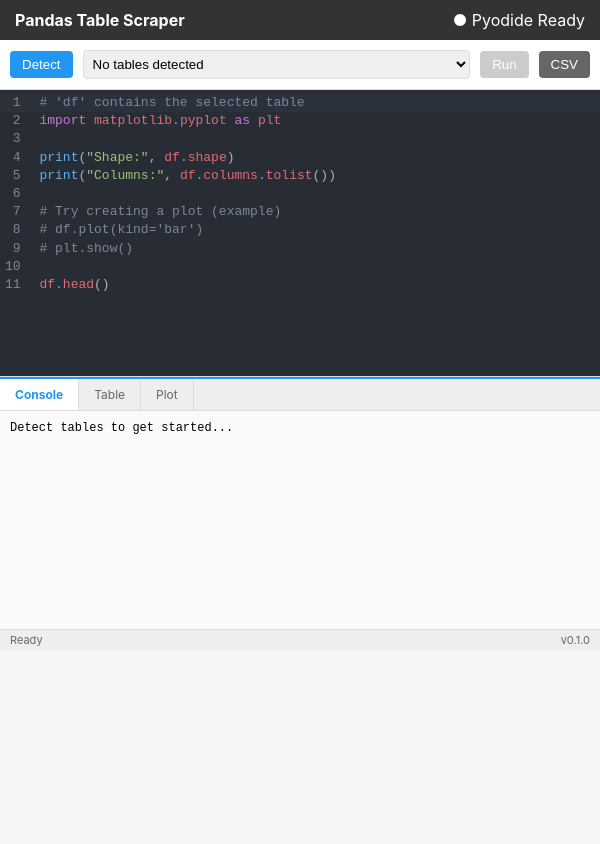
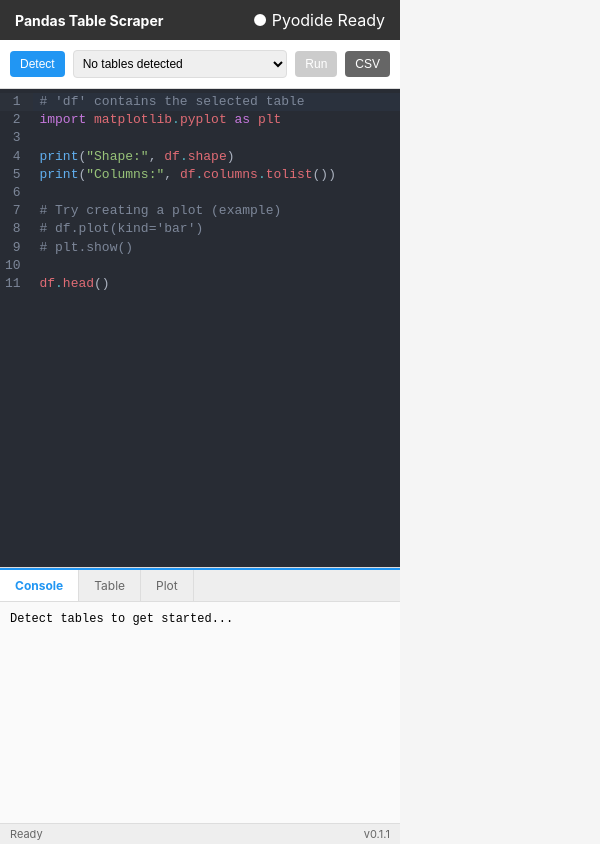
Before and after one commit to dlfelps/pandatable, a browser extension: page dist/src/popup/index.html in a window 400 px wide. Shown: the whole page, 600 px wide, since content can reach past the window. Drawn offline with Linux system fonts and the light colour scheme.

Commit message:
conductor(checkpoint): Checkpoint end of Phase 2 - Side Panel UI and Triggering

```diff
--- a/dist/src/background/index.js
+++ b/dist/src/background/index.js
@@ -1 +1 @@
-(function(){"use strict";const a="src/offscreen/index.html";async function c(){await chrome.offscreen.hasDocument?.()||await chrome.offscreen.createDocument({url:a,reasons:[chrome.offscreen.Reason.WORKERS||"WORKERS"],justification:"Run Pyodide in a Web Worker for data processing"})}chrome.runtime.onMessage.addListener((e,n,o)=>{if(e.type==="RUN_PYTHON")return(async()=>{try{await c();const r=await chrome.runtime.sendMessage({target:"offscreen",data:{type:"RUN_CODE",code:e.code,data:e.data}});o(r)}catch(r){o({type:"ERROR",error:r.message})}})(),!0}),console.log("Background Service Worker loaded")})();
+(function(){"use strict";const n="src/offscreen/index.html";async function a(){await chrome.offscreen.hasDocument?.()||await chrome.offscreen.createDocument({url:n,reasons:[chrome.offscreen.Reason.WORKERS||"WORKERS"],justification:"Run Pyodide in a Web Worker for data processing"})}chrome.runtime.onMessage.addListener((e,c,o)=>{if(e.type==="RUN_PYTHON")return(async()=>{try{await a();const r=await chrome.runtime.sendMessage({target:"offscreen",data:{type:"RUN_CODE",code:e.code,data:e.data}});o(r)}catch(r){o({type:"ERROR",error:r.message})}})(),!0}),chrome.sidePanel.setPanelBehavior({openPanelOnActionClick:!0}).catch(e=>console.error(e)),console.log("Background Service Worker loaded")})();
--- a/dist/src/popup/index.html
+++ b/dist/src/popup/index.html
@@ -10,8 +10,8 @@
         --border-color: #ddd;
       }
       body {
-        width: 600px;
-        height: 650px;
+        min-width: 300px;
+        height: 100vh;
         margin: 0;
         padding: 0;
         font-family: -apple-system, BlinkMacSystemFont, "Segoe UI", Roboto, Helvetica, Arial, sans-serif;
@@ -26,33 +26,39 @@
         display: flex;
         justify-content: space-between;
         align-items: center;
+        flex-shrink: 0;
       }
-      header h1 { margin: 0; font-size: 16px; }
+      header h1 { margin: 0; font-size: 14px; }
 
       .toolbar {
         padding: 10px;
         background: white;
         border-bottom: 1px solid var(--border-color);
         display: flex;
-        gap: 10px;
+        gap: 8px;
         align-items: center;
+        flex-wrap: wrap;
+        flex-shrink: 0;
       }
 
       select {
         flex-grow: 1;
+        min-width: 150px;
         padding: 5px;
         border: 1px solid var(--border-color);
         border-radius: 4px;
+        font-size: 12px;
       }
 
       button {
-        padding: 6px 12px;
+        padding: 6px 10px;
         background: var(--primary-color);
         color: white;
         border: none;
         border-radius: 4px;
         cursor: pointer;
         font-weight: 500;
+        font-size: 12px;
         display: flex;
         align-items: center;
         gap: 5px;
@@ -64,6 +70,7 @@
 
       #editor-container {
         flex-grow: 1;
+        min-height: 200px;
         overflow: hidden;
         border-bottom: 1px solid var(--border-color);
         background: white;
@@ -72,11 +79,13 @@
       .cm-editor { height: 100%; }
 
       #results-panel {
-        height: 250px;
+        height: 30vh;
+        min-height: 150px;
         background: white;
         display: flex;
         flex-direction: column;
         border-top: 2px solid var(--primary-color);
+        flex-shrink: 0;
       }
 
       .tabs {
@@ -155,7 +164,7 @@
 
     <div class="status-bar">
       <div id="status-text">Ready</div>
-      <div id="version">v0.1.0</div>
+      <div id="version">v0.1.1</div>
     </div>
 
   </body>
```
